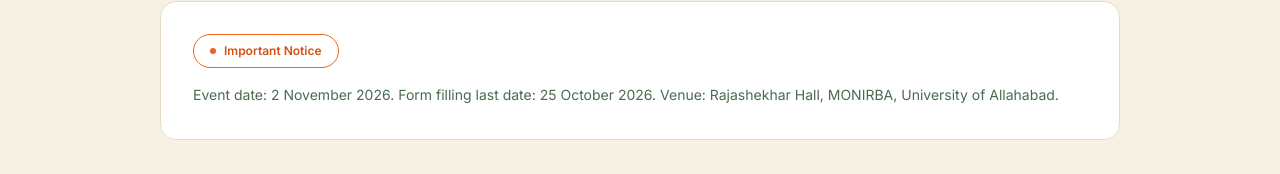
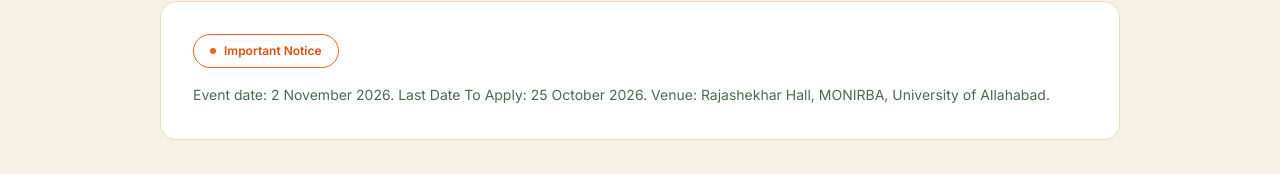
Before and after one commit to og-anurag/yuvapreneur-2026, a React (Vite) app: page /rules in a window 1280 px wide. Shown: the part 1957-2131 px from the top of the page. Built offline with nearby package versions, Linux system fonts and the light colour scheme.

Commit message:
Update last date to apply

```diff
--- a/src/pages/Contact.tsx
+++ b/src/pages/Contact.tsx
@@ -223,7 +223,7 @@ export default function Contact() {
             style={{ backgroundColor: "var(--orange)" }}
           />
 
-          Event date: 2 November 2026. Form filling last date: 25 October 2026.
+          Event date: 2 November 2026. Last Date To Apply: 25 October 2026.
         </div>
       </div>
     </div>
--- a/src/pages/Home.tsx
+++ b/src/pages/Home.tsx
@@ -30,7 +30,7 @@ const GAMES_PREVIEW = [
 
 const QUICK_INFO = [
   { label: "Event Date", value: "2 November 2026" },
-  { label: "Form Filling Last Date", value: "25 October 2026" },
+  { label: "Last Date To Apply", value: "25 October 2026" },
   { label: "Venue", value: "Rajashekhar Hall, MONIRBA, University of Allahabad" },
   { label: "Format", value: "4 Signature Games" },
   { label: "Participants", value: "Integrated Program in Management" },
--- a/src/pages/Participation.tsx
+++ b/src/pages/Participation.tsx
@@ -196,7 +196,7 @@ export default function Participation() {
           Important Reminder
         </div>
         <p className="mt-4 text-sm leading-relaxed" style={{ color: "var(--green-soft)" }}>
-           Event date: 2 November 2026. Form filling last date: 25 October 2026. Venue: Rajashekhar Hall, MONIRBA, University of Allahabad.
+           Event date: 2 November 2026. Last Date To Apply: 25 October 2026. Venue: Rajashekhar Hall, MONIRBA, University of Allahabad.
         </p>
       </div>
 
--- a/src/pages/Rules.tsx
+++ b/src/pages/Rules.tsx
@@ -16,7 +16,7 @@ const GENERAL_RULES: string[] = [
   "The organizers are not responsible for personal belongings lost or damaged during the event.",
   "Participants should not damage university property or event equipment.",
   "The organizers reserve the right to modify event rules if necessary and will communicate any important changes.",
-  "Event date: 2 November 2026. Form filling last date: 25 October 2026. Venue: Rajashekhar Hall, MONIRBA, University of Allahabad.",
+  "Event date: 2 November 2026. Last Date To Apply: 25 October 2026. Venue: Rajashekhar Hall, MONIRBA, University of Allahabad.",
 ];
 
 const FAIR_PLAY: string[] = [
@@ -239,7 +239,7 @@ export default function Rules() {
           Important Notice
         </div>
         <p className="mt-4 text-sm leading-relaxed" style={{ color: "var(--green-soft)" }}>
-          Event date: 2 November 2026. Form filling last date: 25 October 2026. Venue: Rajashekhar Hall, MONIRBA, University of Allahabad.
+          Event date: 2 November 2026. Last Date To Apply: 25 October 2026. Venue: Rajashekhar Hall, MONIRBA, University of Allahabad.
         </p>
       </div>
     </div>
```
